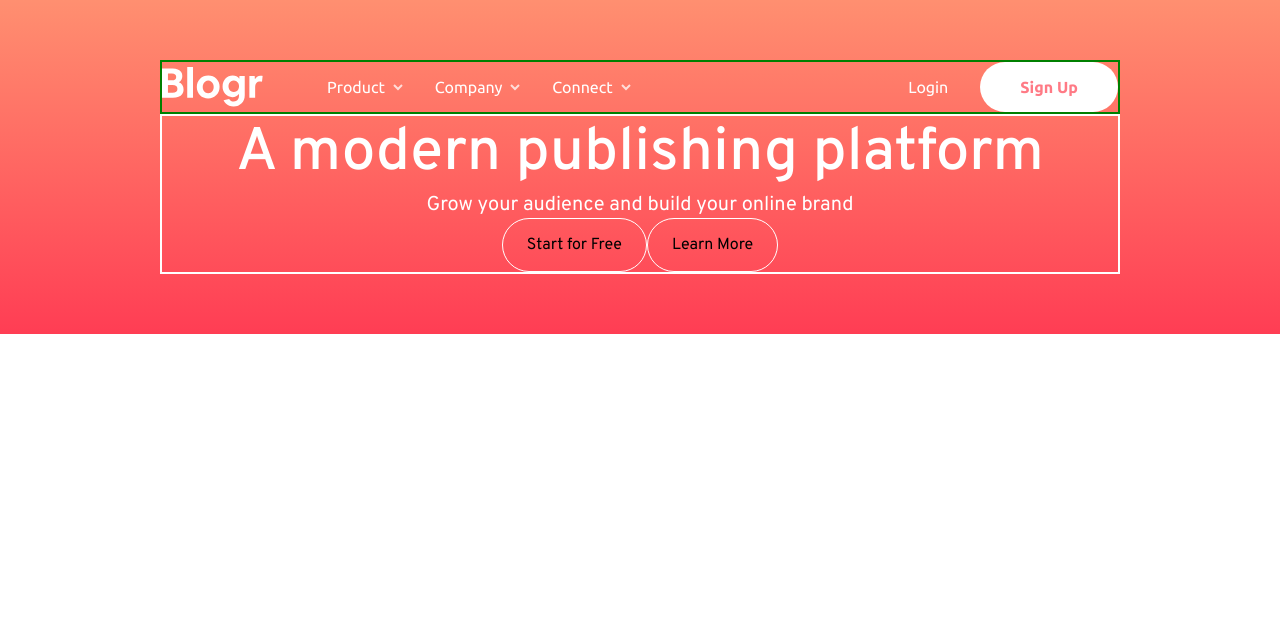
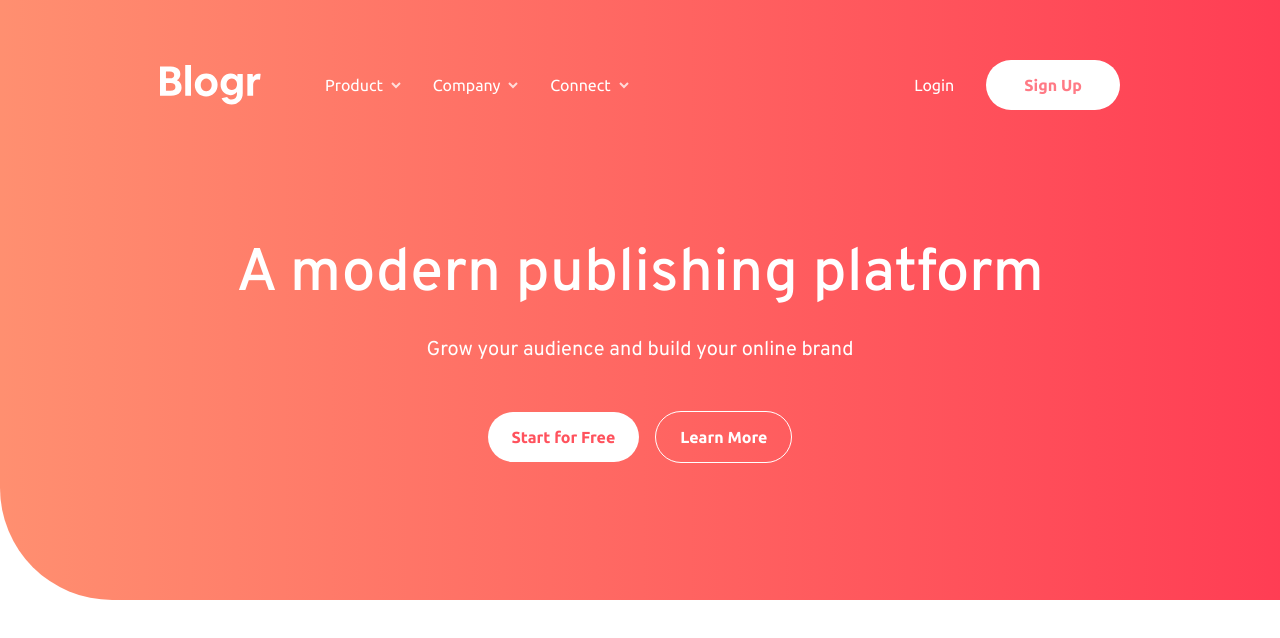
Before and after one commit to this-is-manjeet/Blogr-Landing-Page, a plain HTML site: page index.html in a window 1280 px wide. Drawn offline with Linux system fonts and the light colour scheme.

Commit message:
Updated style.css

```diff
--- a/style.css
+++ b/style.css
@@ -73,32 +73,46 @@ img {
 /* End */
 
 body {
+    --padding-inline: 10rem;
+    --padding-block: 60px;
+
     font-family: var(--font-overpass);
     background-color: var(--white);
+    font-size: var(--font-size);
 }
 
 .header {
-    background-image: linear-gradient(var(--orange-300), var(--red-550));
-    padding: 3.75rem 10rem;
-    /* border: 2px solid yellow; */
+    /* background-image: url("./images/bg-pattern-intro-desktop.svg"), linear-gradient(90deg, var(--orange-300), var(--red-550));
+    padding: 3.75rem 10rem 30px;
+    background-position: 26% 52%;
+    background-repeat: no-repeat;
+    border-bottom-left-radius: 7rem; */
+    background-image: linear-gradient(90deg, var(--orange-300), var(--red-550));
+    border-bottom-left-radius: 7rem;
+    height: 600px;
+    padding-inline: var(--padding-inline);
+    padding-block: var(--padding-block);
 }
 
 .nav-section {
-    border: 2px solid green;
+    /* border: 1px solid var(--white); */
     font-family: var(--font-ubuntu);
     gap: 4rem;
+    /* padding-top: 60px; */
 }
 
 .nav {
-    /* border: 2px solid var(--purple-900); */
+    /* border: 1px solid var(--white); */
     width: 100%;
 }
 
 .nav__items {
+    /* border: 1px solid var(--white); */
     gap: 2rem;
 }
 
 .nav__button {
+    /* border: 1px solid var(--white); */
     background-color: transparent;
     border: 0;
     color: var(--white);
@@ -127,13 +141,12 @@ body {
 }
 
 .menu {
-    background-color: var(--orange-300);
+    background-color: var(--white);
     padding: 2rem 1.5rem;
     border-radius: 0.313rem;
     display: grid;
     gap: 1.25rem;
     width: 10.5rem;
-    border: 2px solid var(--gray-900);
 }
 
 .menu__item {
@@ -157,16 +170,20 @@ body {
 
 .nav__button-filled {
     background-color: var(--white);
-    padding: 1rem 2.5rem;
+    padding: 1rem 2.375rem;
     color: var(--red-400);
     border-radius: 1000px;
     font-weight: var(--fw-bold);
 }
 
 .content-section {
-    border: 2px solid white;
+    /* border: 1px solid var(--white); */
     text-align: center;
     color: var(--white);
+    /* padding-block: 124px; */
+    /* height: calc(100% - 60px); */
+    height: 100%;
+    align-content: center;
 }
 
 .content-section h1 {
@@ -177,12 +194,29 @@ body {
 .content-section p {
     font-size: 1.25rem;
     font-weight: var(--fw-light);
+    padding-block: 24px 48px;
+}
+
+.button-group {
+    font-family: var(--font-ubuntu);
+    font-weight: var(--fw-bold);
+    gap: 1rem;
 }
 
 .btn {
     background-color: transparent;
+    border: 0;
+    border-radius: 1000px;
     padding: 1rem 1.5rem;
     cursor: pointer;
+    color: var(--white);
+}
+
+.btn-filled {
+    background-color: var(--white);
+    color: var(--red-500);
+}
+
+.btn-outline {
     border: 1px solid var(--white);
-    border-radius: 1000px;
 }
```
